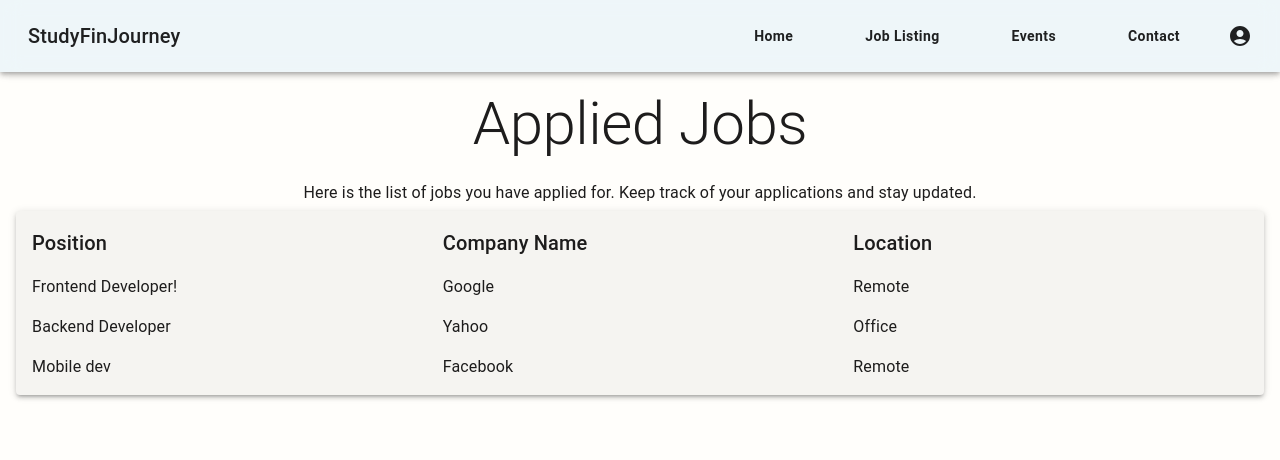
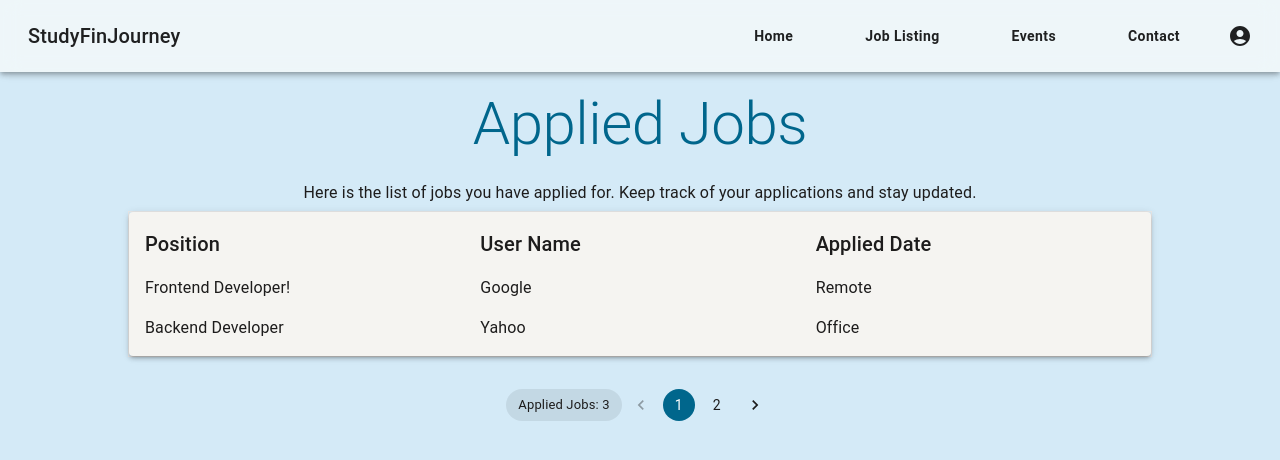
Before and after one commit to iamhamzakakar/International_Student_Job_Portal, a React (Create React App) app: page /AppliedJobs in a window 1280 px wide. Shown: the top 460 px of the page. Built offline with nearby package versions, Linux system fonts and the light colour scheme.

Commit message:
Ui Changes to appliedjobs page + Pagination

```diff
--- a/src/Pages/AppliedJobs.js
+++ b/src/Pages/AppliedJobs.js
@@ -1,27 +1,47 @@
-import React from 'react';
-import { Box, Typography, Grid, Paper } from '@mui/material';
+import React, { useState } from 'react';
+import { Box, Typography, Grid, Paper, Chip, Pagination } from '@mui/material';
 import jobData from '../JobData'; // Import the job data
 import NavBar from '../Components/NavBar/NavBar';
 
 const AppliedJobs = () => {
+    const [page, setPage] = useState(1);
+    const itemsPerPage = 2;
+    const count = Math.ceil(jobData.length / itemsPerPage);
+
+    const handleChange = (event, value) => {
+        setPage(value);
+    };
+
+    const paginatedData = jobData.slice((page - 1) * itemsPerPage, page * itemsPerPage);
+
     return (
         <>
-        <NavBar/>
-        <Box sx={{ padding: 2 }}>
-            <Typography variant="h2" align="center" gutterBottom>
+            <NavBar />
+            <Box sx={{ backgroundColor: '#d4eaf7', minHeight: '100vh', paddingTop: 2 }}>
+                <Typography variant="h2" align="center" color={'secondary'} gutterBottom>
                     Applied Jobs
                 </Typography>
                 <Typography variant="body1" align="center" gutterBottom>
                     Here is the list of jobs you have applied for. Keep track of your applications and stay updated.
                 </Typography>
 
+                <Box sx={{ maxWidth: '80%', margin: 'auto', border: '1px solid #e8e8e8',
+                            transition: '.3s ease',
+                            backgroundColor: '#d4eaf7',
+                            padding: 0,
+                            "&:hover": {
+                                boxShadow: '0px 5px 25px rgba(0,0,0,0.1)',
+                                borderLeft: '6px solid #00668c',
+                                backgroundColor: 'background.paper'
+                                }
+                         }}>
                     <Paper elevation={3} sx={{ padding: 2 }}>
-                <Grid container spacing={2} justifyContent="center">
+                        <Grid container spacing={2}>
                             <Grid item xs={12} md={4}><Typography variant="h6">Position</Typography></Grid>
-                    <Grid item xs={12} md={4}><Typography variant="h6">Company Name</Typography></Grid>
-                    <Grid item xs={12} md={4}><Typography variant="h6">Location</Typography></Grid>
+                            <Grid item xs={12} md={4}><Typography variant="h6">User Name</Typography></Grid>
+                            <Grid item xs={12} md={4}><Typography variant="h6">Applied Date</Typography></Grid>
 
-                    {jobData.map((job, index) => (
+                            {paginatedData.map((job) => (
                                 <React.Fragment key={job.id}>
                                     <Grid item xs={12} md={4}><Typography>{job.title}</Typography></Grid>
                                     <Grid item xs={12} md={4}><Typography>{job.companyName}</Typography></Grid>
@@ -31,6 +51,12 @@ const AppliedJobs = () => {
                         </Grid>
                     </Paper>
                 </Box>
+
+                <Box sx={{ display: 'flex', justifyContent: 'center', marginY: 4 }}>
+                    <Chip label={`Applied Jobs: ${jobData.length}`} />
+                    <Pagination count={count} page={page} onChange={handleChange} color="secondary" />
+                </Box>
+            </Box>
         </>
     );
 };
```
Lines whose indentation alone changed are shown as unchanged.
